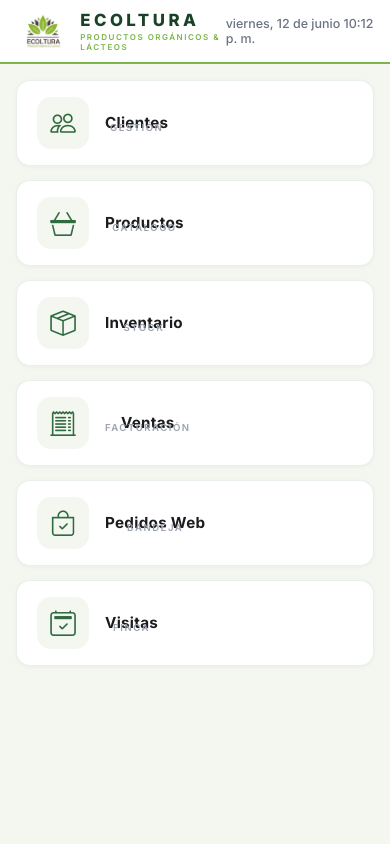
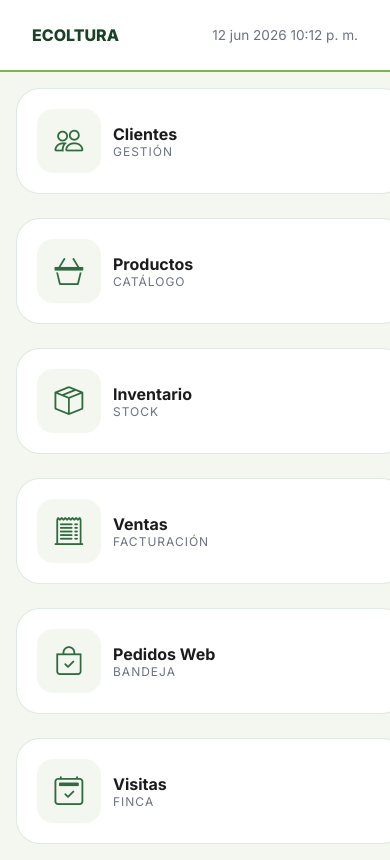
Before and after one commit to daarce09-spec/ecoltura-erp, a Flask app: page /menu in a window 390 px wide. Run offline with Flask 3, Linux system fonts and the light colour scheme; data that the repository does not hold is empty; some libraries are stand-ins or nearby versions.

Commit message:
Mejora de diseño UI en menu.html

```diff
--- a/templates/menu.html
+++ b/templates/menu.html
@@ -5,276 +5,130 @@
   <meta name="viewport" content="width=device-width, initial-scale=1.0">
   <title>ECOLTURA | Administración</title>
   <link href="https://cdn.jsdelivr.net/npm/bootstrap-icons@1.11.1/font/bootstrap-icons.css" rel="stylesheet">
-  <link rel="preconnect" href="https://fonts.googleapis.com">
   <link href="https://fonts.googleapis.com/css2?family=Inter:wght@400;500;600;700;800&display=swap" rel="stylesheet">
-  <link rel="apple-touch-icon" href="/static/img/apple-touch-icon.jpeg">
   <style>
-    *, *::before, *::after { margin: 0; padding: 0; box-sizing: border-box; }
-
     :root {
-      --verde:    #2E6B3E;
+      --verde: #2E6B3E;
       --verde-os: #1A4226;
-      --lima:     #7AB648;
-      --crema:    #F4F7F0;
-      --blanco:   #FFFFFF;
-      --carbon:   #1C1C1E;
-      --gris:     #6B7280;
-      --borde:    rgba(46,107,62,.1);
+      --lima: #7AB648;
+      --crema: #F4F7F0;
+      --blanco: #FFFFFF;
+      --carbon: #1C1C1E;
+      --borde: rgba(46,107,62,.15);
     }
 
-    html, body { height: 100%; overflow: hidden; }
+    body { font-family: 'Inter', sans-serif; background: var(--crema); margin: 0; color: var(--carbon); }
 
-    body {
-      font-family: 'Inter', sans-serif;
-      background: var(--crema);
-      color: var(--carbon);
-      -webkit-font-smoothing: antialiased;
-    }
-
-    /* ── INTRO ── */
+    /* --- INTRO MEJORADO --- */
     #intro {
-      position: fixed; inset: 0; z-index: 1000;
-      background: var(--verde-os);
-      display: flex; flex-direction: column;
-      align-items: center; justify-content: center; gap: 20px;
+      position: fixed; inset: 0; z-index: 1000; background: var(--verde-os);
+      display: flex; flex-direction: column; align-items: center; justify-content: center; gap: 20px;
       transition: opacity .6s ease, visibility .6s ease;
     }
-    #intro.hide { opacity: 0; visibility: hidden; pointer-events: none; }
-    #intro img {
-      height: 90px; width: auto;
-      filter: brightness(0) invert(1);
-      opacity: 0; transform: scale(.92);
-      transition: opacity .8s ease .2s, transform .8s ease .2s;
+    #intro.hide { opacity: 0; visibility: hidden; }
+    #intro .intro-sub { color: rgba(255,255,255,.8); letter-spacing: 4px; text-transform: uppercase; font-size: 0.8rem; }
+
+    /* --- LAYOUT --- */
+    .shell { display: grid; grid-template-rows: 72px 1fr; height: 100vh; }
+    .topbar { background: var(--blanco); border-bottom: 2px solid var(--lima); display: flex; align-items: center; justify-content: space-between; padding: 0 32px; }
+
+    /* --- MÓDULOS --- */
+    .modulos { display: grid; grid-template-columns: repeat(3, 1fr); gap: 24px; padding: 32px; max-width: 1200px; margin: 0 auto; width: 100%; }
+    .modulo {
+      background: var(--blanco); border-radius: 24px; border: 1px solid var(--borde);
+      display: flex; flex-direction: column; align-items: center; justify-content: center;
+      gap: 12px; text-decoration: none; padding: 32px; cursor: pointer;
+      transition: transform 0.3s cubic-bezier(0.4, 0, 0.2, 1), box-shadow 0.3s ease;
     }
-    #intro.show img { opacity: 1; transform: scale(1); }
-    #intro .intro-linea {
-      width: 0; height: 2px; background: var(--lima);
-      transition: width .8s ease .7s;
+    .modulo:hover { transform: translateY(-8px); box-shadow: 0 20px 40px rgba(0,0,0,0.08); }
+    .mod-icon { width: 64px; height: 64px; background: var(--crema); border-radius: 16px; display: flex; align-items: center; justify-content: center; }
+    .mod-icon i { font-size: 1.8rem; color: var(--verde); }
+    .mod-nombre { font-weight: 700; color: var(--carbon); }
+    .mod-tag { font-size: 0.75rem; color: #6B7280; text-transform: uppercase; letter-spacing: 1px; }
+
+    /* --- BADGE --- */
+    .badge-alert {
+      position: absolute; top: 20px; right: 20px; background: #EF4444; color: white;
+      border-radius: 20px; padding: 2px 10px; font-size: 0.75rem; font-weight: 700; display: none;
     }
-    #intro.show .intro-linea { width: 60px; }
-    #intro .intro-sub {
-      font-size: .65rem; letter-spacing: 4px; text-transform: uppercase;
-      color: rgba(255,255,255,.55); font-weight: 600;
-      opacity: 0; transition: opacity .6s ease 1s;
-    }
-    #intro.show .intro-sub { opacity: 1; }
+    .badge-alert.on { display: block; }
 
-    /* ── SHELL ── */
-    .shell {
-      height: 100vh;
-      display: grid;
-      grid-template-rows: 72px 1fr;
-      padding: 0;
-      overflow: hidden;
-    }
-
-    /* ── HEADER ── */
-    .topbar {
-      background: var(--blanco);
-      border-bottom: 2px solid var(--lima);
-      display: flex; align-items: center; justify-content: space-between;
-      padding: 0 32px;
-    }
-    .topbar-brand { display: flex; align-items: center; gap: 12px; text-decoration: none; }
-    .topbar-brand img { height: 38px; width: auto; }
-    .topbar-name {
-      font-size: 1.05rem; font-weight: 800; letter-spacing: 3.5px;
-      color: var(--verde-os); text-transform: uppercase;
-    }
-    .topbar-sub {
-      font-size: .5rem; letter-spacing: 1.5px; color: var(--lima);
-      font-weight: 600; text-transform: uppercase; display: block; margin-top: 2px;
-    }
-    .topbar-hora { font-size: .78rem; color: var(--gris); font-weight: 500; }
-
-    /* ── GRID DE MÓDULOS ── */
-    .modulos {
-      display: grid;
-      grid-template-columns: repeat(3, 1fr);
-      grid-template-rows: repeat(2, 1fr);
-      gap: 20px;
-      padding: 24px 32px;
-      height: 100%;
-    }
-
-    .modulo {
-      background: var(--blanco);
-      border-radius: 20px;
-      border: 1.5px solid var(--borde);
-      display: flex; flex-direction: column;
-      align-items: center; justify-content: center;
-      gap: 16px; text-decoration: none;
-      position: relative; overflow: hidden;
-      box-shadow: 0 1px 4px rgba(0,0,0,.04);
-      transition: transform .2s ease, box-shadow .2s ease, background .2s ease, border-color .2s ease;
-    }
-    .modulo::after {
-      content: ''; position: absolute; bottom: 0; left: 0; right: 0;
-      height: 3px; background: linear-gradient(90deg, var(--verde), var(--lima));
-      transform: scaleX(0); transform-origin: left; transition: transform .25s ease;
-    }
-    .modulo:hover {
-      transform: translateY(-4px);
-      box-shadow: 0 12px 32px rgba(46,107,62,.14);
-      border-color: rgba(46,107,62,.25);
-    }
-    .modulo:hover::after { transform: scaleX(1); }
-    .modulo:hover .mod-icon { background: var(--verde); }
-    .modulo:hover .mod-icon i { color: white; }
-    .modulo:hover .mod-nombre { color: var(--verde); }
-
-    .mod-icon {
-      width: 72px; height: 72px; border-radius: 20px;
-      background: var(--crema);
-      display: flex; align-items: center; justify-content: center;
-      transition: background .2s ease;
-    }
-    .mod-icon i { font-size: 2rem; color: var(--verde); transition: color .2s ease; }
-
-    .mod-nombre {
-      font-size: 1rem; font-weight: 700; color: var(--carbon);
-      letter-spacing: .3px; transition: color .2s ease;
-    }
-    .mod-tag {
-      font-size: .6rem; color: #9CA3AF; text-transform: uppercase;
-      letter-spacing: 1.5px; font-weight: 600; margin-top: -10px;
-    }
-
-    .badge-alert {
-      position: absolute; top: 14px; right: 14px;
-      background: #EF4444; color: white;
-      border-radius: 999px; min-width: 22px; height: 22px;
-      padding: 0 6px; font-size: .7rem; font-weight: 700;
-      display: none; align-items: center; justify-content: center;
-    }
-    .badge-alert.on { display: flex; }
-
-    /* Responsive */
-    @media (max-width: 900px) {
-      html, body { overflow: auto; }
-      .shell { height: auto; grid-template-rows: 64px auto; overflow: visible; }
-      .modulos { grid-template-columns: repeat(2, 1fr); grid-template-rows: auto; padding: 16px; gap: 14px; }
-      .topbar { padding: 0 16px; }
+    @media (max-width: 768px) {
+      .modulos { grid-template-columns: 1fr 1fr; }
     }
     @media (max-width: 520px) {
-      .modulos { grid-template-columns: 1fr; }
-      .modulo { flex-direction: row; justify-content: flex-start; padding: 16px 20px; gap: 16px; border-radius: 14px; min-height: 80px; }
-      .modulo::after { width: 3px; height: 100%; bottom: 0; left: 0; right: auto; transform: scaleY(0); transform-origin: bottom; }
-      .modulo:hover::after { transform: scaleY(1); }
-      .mod-icon { width: 52px; height: 52px; flex-shrink: 0; border-radius: 14px; }
-      .mod-icon i { font-size: 1.6rem; }
-      .mod-nombre { font-size: .95rem; }
-      .mod-info { text-align: left; }
+      .modulos { grid-template-columns: 1fr; padding: 16px; }
+      .modulo { flex-direction: row; justify-content: flex-start; padding: 20px; }
     }
   </style>
 </head>
 <body>
 
-<!-- INTRO -->
 <div id="intro">
-  <img src="/static/img/ecoltura-logo.png" alt="ECOLTURA">
-  <div class="intro-linea"></div>
+  <div style="color: white; font-size: 2rem; font-weight: 800;">ECOLTURA</div>
   <div class="intro-sub">Administración</div>
 </div>
 
 <div class="shell">
-
-  <!-- TOPBAR -->
   <header class="topbar">
-    <a class="topbar-brand" href="/menu">
-      <img src="/static/img/ecoltura-logo.png" alt="ECOLTURA">
-      <div>
-        <span class="topbar-name">ECOLTURA</span>
-        <span class="topbar-sub">Productos Orgánicos &amp; Lácteos</span>
-      </div>
-    </a>
-    <div class="topbar-hora" id="reloj"></div>
+    <div style="font-weight: 800; color: var(--verde-os);">ECOLTURA</div>
+    <div id="reloj" style="font-size: 0.85rem; color: #6B7280;"></div>
   </header>
 
-  <!-- MÓDULOS -->
   <main class="modulos">
-
     <a href="/clientes" class="modulo">
       <div class="mod-icon"><i class="bi bi-people"></i></div>
-      <div class="mod-info" style="text-align:center">
-        <div class="mod-nombre">Clientes</div>
-        <div class="mod-tag">Gestión</div>
-      </div>
+      <div><div class="mod-nombre">Clientes</div><div class="mod-tag">Gestión</div></div>
     </a>
-
     <a href="/productos" class="modulo">
       <div class="mod-icon"><i class="bi bi-basket3"></i></div>
-      <div class="mod-info" style="text-align:center">
-        <div class="mod-nombre">Productos</div>
-        <div class="mod-tag">Catálogo</div>
-      </div>
+      <div><div class="mod-nombre">Productos</div><div class="mod-tag">Catálogo</div></div>
     </a>
-
     <a href="/inventario" class="modulo">
       <div class="mod-icon"><i class="bi bi-box-seam"></i></div>
-      <div class="mod-info" style="text-align:center">
-        <div class="mod-nombre">Inventario</div>
-        <div class="mod-tag">Stock</div>
-      </div>
+      <div><div class="mod-nombre">Inventario</div><div class="mod-tag">Stock</div></div>
     </a>
-
     <a href="/ventas" class="modulo">
       <div class="mod-icon"><i class="bi bi-receipt-cutoff"></i></div>
-      <div class="mod-info" style="text-align:center">
-        <div class="mod-nombre">Ventas</div>
-        <div class="mod-tag">Facturación</div>
-      </div>
+      <div><div class="mod-nombre">Ventas</div><div class="mod-tag">Facturación</div></div>
     </a>
-
-    <a href="/admin/pedidos" class="modulo">
+    <a href="/admin/pedidos" class="modulo" style="position: relative;">
       <span class="badge-alert" id="badgePedidos">0</span>
       <div class="mod-icon"><i class="bi bi-bag-check"></i></div>
-      <div class="mod-info" style="text-align:center">
-        <div class="mod-nombre">Pedidos Web</div>
-        <div class="mod-tag">Bandeja</div>
-      </div>
+      <div><div class="mod-nombre">Pedidos Web</div><div class="mod-tag">Bandeja</div></div>
     </a>
-
-    <a href="/admin/visitas" class="modulo">
+    <a href="/admin/visitas" class="modulo" style="position: relative;">
       <span class="badge-alert" id="badgeVisitas">0</span>
       <div class="mod-icon"><i class="bi bi-calendar2-check"></i></div>
-      <div class="mod-info" style="text-align:center">
-        <div class="mod-nombre">Visitas</div>
-        <div class="mod-tag">Finca</div>
-      </div>
+      <div><div class="mod-nombre">Visitas</div><div class="mod-tag">Finca</div></div>
     </a>
-
   </main>
 </div>
 
 <script>
-  // Intro
-  const intro = document.getElementById('intro');
-  setTimeout(() => intro.classList.add('show'), 80);
-  setTimeout(() => intro.classList.add('hide'), 1800);
+  // Intro animation
+  setTimeout(() => document.getElementById('intro').classList.add('hide'), 1500);
 
-  // Reloj
-  function tick() {
-    const now = new Date();
-    document.getElementById('reloj').textContent =
-      now.toLocaleDateString('es-CR', { weekday:'long', day:'numeric', month:'long' }) + '  ' +
-      now.toLocaleTimeString('es-CR', { hour:'2-digit', minute:'2-digit' });
+  // Clock
+  function updateTime() {
+    document.getElementById('reloj').textContent = new Date().toLocaleDateString('es-CR', { dateStyle: 'medium' }) + ' ' + new Date().toLocaleTimeString('es-CR', { timeStyle: 'short' });
   }
-  tick(); setInterval(tick, 1000);
+  setInterval(updateTime, 1000); updateTime();
 
-  // Badges
+  // Badges update
   (async () => {
     try {
-      const d = await fetch('/admin/api/contadores').then(r => r.json());
-      if (d.pedidos_pendientes > 0) {
+      const res = await fetch('/admin/api/contadores');
+      const data = await res.json();
+      if (data.pedidos_pendientes > 0) {
         const b = document.getElementById('badgePedidos');
-        b.textContent = d.pedidos_pendientes; b.classList.add('on');
+        b.textContent = data.pedidos_pendientes; b.classList.add('on');
       }
-      if (d.visitas_pendientes > 0) {
+      if (data.visitas_pendientes > 0) {
         const b = document.getElementById('badgeVisitas');
-        b.textContent = d.visitas_pendientes; b.classList.add('on');
+        b.textContent = data.visitas_pendientes; b.classList.add('on');
       }
-    } catch(e) {}
+    } catch(e) { console.error("Error al cargar contadores"); }
   })();
 </script>
 </body>
```
